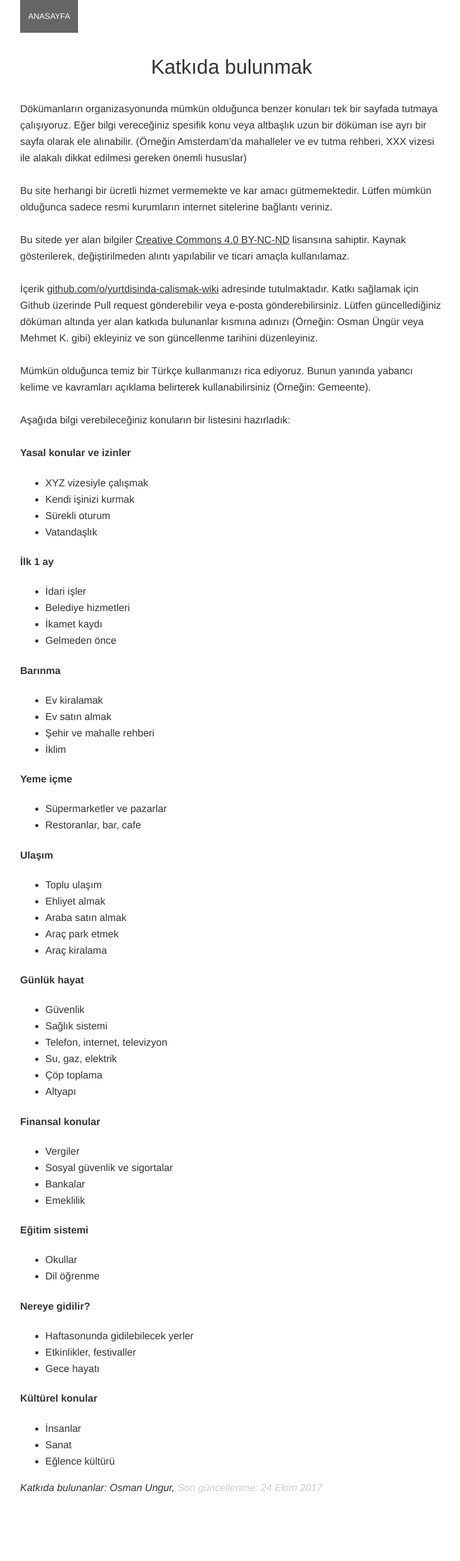
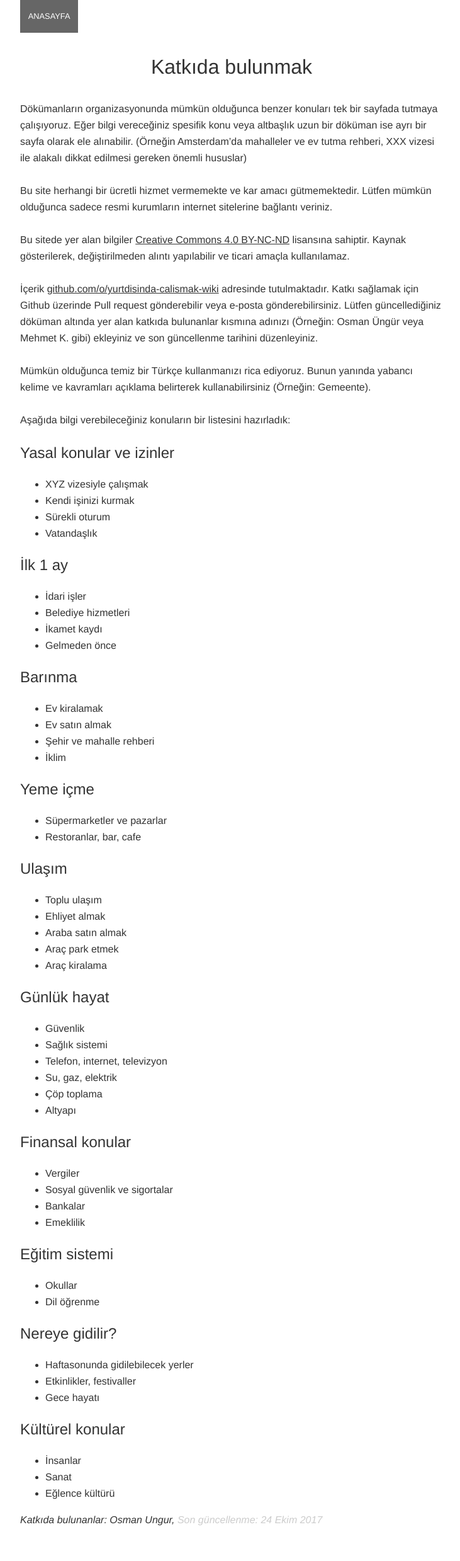
Before and after one commit to o/yurtdisinda-calismak-wiki, a Jekyll site: the page built from katkida-bulunmak.md, in a window 1280 px wide. Shown: the whole page at 63% size, without its empty margins (272-1003 px from the left). Built offline with Jekyll 4.4.1, drawn with Linux system fonts in a browser that asks for light colours; before the commit the page ends 2427 px from its top, so only the background shows below that.

Commit message:
Link duzeltildi Format duzenlemeleri yapildi

```diff
--- a/katkida-bulunmak.md
+++ b/katkida-bulunmak.md
@@ -17,7 +17,7 @@ kurumların internet sitelerine bağlantı veriniz.
 Bu sitede yer alan bilgiler [Creative Commons 4.0 BY-NC-ND](https://creativecommons.org/licenses/by-nc-nd/4.0/)
 lisansına sahiptir. Kaynak gösterilerek, değiştirilmeden alıntı yapılabilir ve ticari amaçla kullanılamaz.
 
-İçerik [github.com/o/yurtdisinda-calismak-wiki](github.com/o/yurtdisinda-calismak-wiki) adresinde tutulmaktadır.
+İçerik [github.com/o/yurtdisinda-calismak-wiki](https://github.com/o/yurtdisinda-calismak-wiki) adresinde tutulmaktadır.
 Katkı sağlamak için Github üzerinde Pull request gönderebilir veya e-posta gönderebilirsiniz.
 Lütfen güncellediğiniz döküman altında yer alan katkıda bulunanlar kısmına adınızı (Örneğin: Osman Üngür
 veya Mehmet K. gibi) ekleyiniz ve son güncellenme tarihini düzenleyiniz.
@@ -27,36 +27,36 @@ belirterek kullanabilirsiniz (Örneğin: Gemeente).
 
 Aşağıda bilgi verebileceğiniz konuların bir listesini hazırladık:
 
-#### Yasal konular ve izinler
+### Yasal konular ve izinler
 * XYZ vizesiyle çalışmak
 * Kendi işinizi kurmak
 * Sürekli oturum
 * Vatandaşlık
 
-#### İlk 1 ay
+### İlk 1 ay
 * İdari işler
 * Belediye hizmetleri
 * İkamet kaydı
 * Gelmeden önce
 
-#### Barınma
+### Barınma
 * Ev kiralamak
 * Ev satın almak
 * Şehir ve mahalle rehberi
 * İklim
 
-#### Yeme içme
+### Yeme içme
 * Süpermarketler ve pazarlar
 * Restoranlar, bar, cafe
 
-#### Ulaşım
+### Ulaşım
 * Toplu ulaşım
 * Ehliyet almak
 * Araba satın almak
 * Araç park etmek
 * Araç kiralama
 
-#### Günlük hayat
+### Günlük hayat
 * Güvenlik
 * Sağlık sistemi
 * Telefon, internet, televizyon
@@ -64,22 +64,22 @@ Aşağıda bilgi verebileceğiniz konuların bir listesini hazırladık:
 * Çöp toplama
 * Altyapı
 
-#### Finansal konular
+### Finansal konular
 * Vergiler
 * Sosyal güvenlik ve sigortalar
 * Bankalar
 * Emeklilik
 
-#### Eğitim sistemi
+### Eğitim sistemi
 * Okullar
 * Dil öğrenme
 
-#### Nereye gidilir?
+### Nereye gidilir?
 * Haftasonunda gidilebilecek yerler
 * Etkinlikler, festivaller
 * Gece hayatı
 
-#### Kültürel konular
+### Kültürel konular
 * İnsanlar
 * Sanat
 * Eğlence kültürü
```
